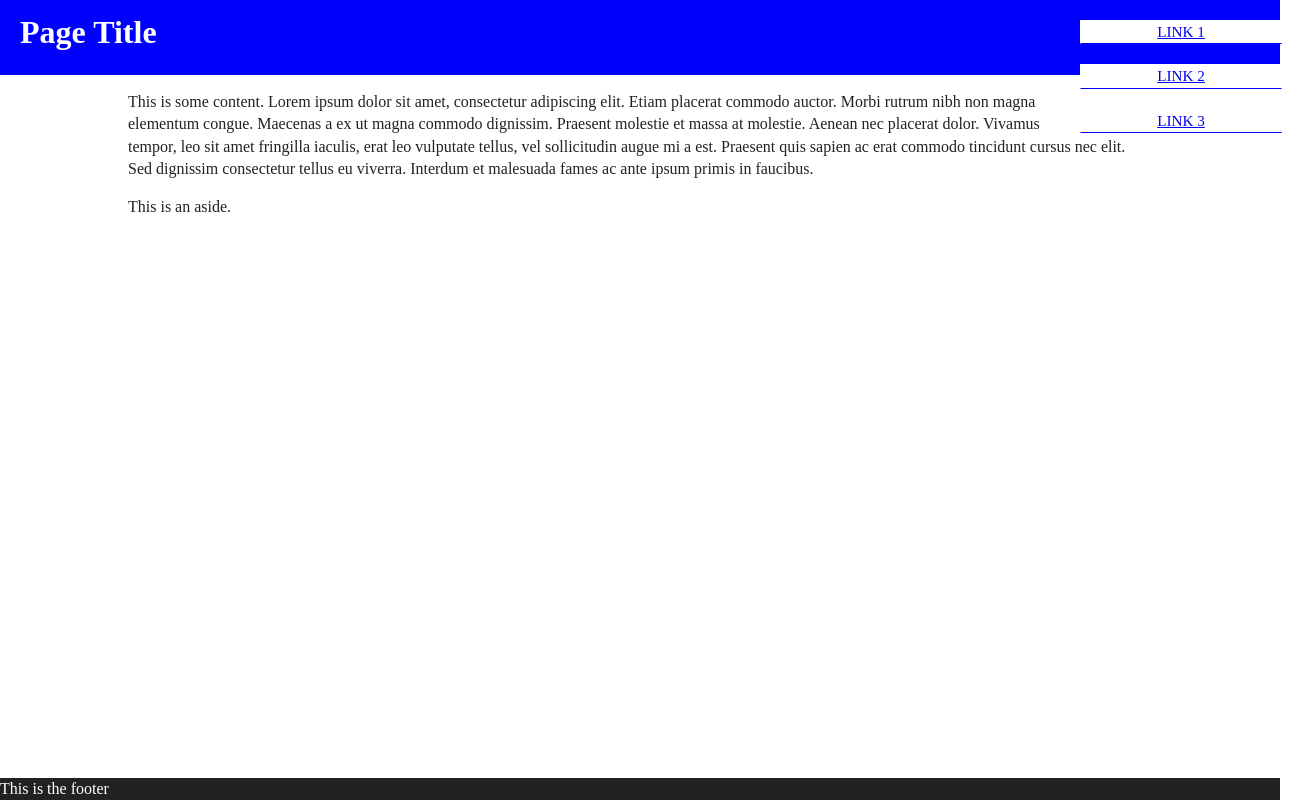
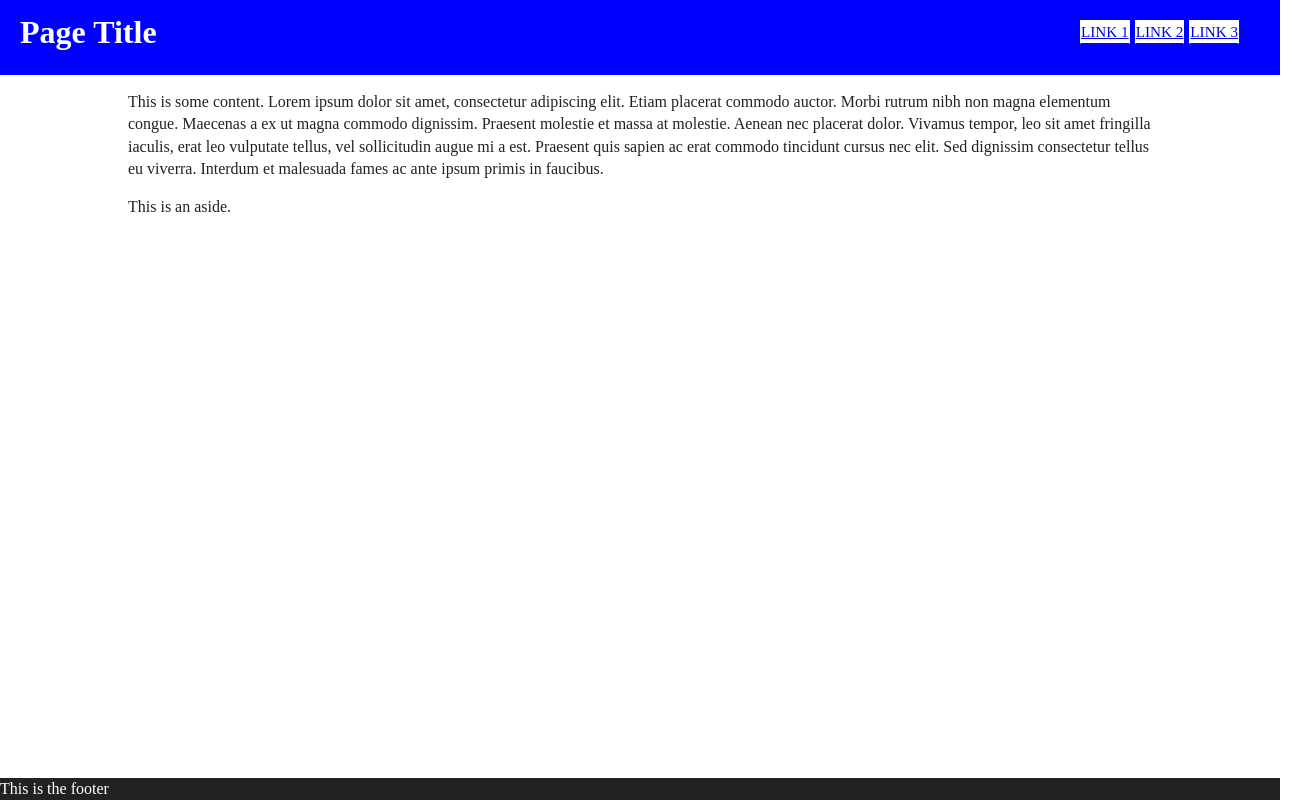
Before and after one commit to mikaylawho/MyOwnWebsite, a website: page index.html in a window 1280 px wide. Shown: the whole page, 1302 px wide, since content can reach past the window. Drawn offline with Linux system fonts and the light colour scheme.

Commit message:
fix navigation weirdness

```diff
--- a/index.html
+++ b/index.html
@@ -6,7 +6,7 @@
 </head>
   <body>
   <div class="wrap">
-    <header><h1 id="page-title">Page Title</h1>
+    <header class="clearfix"><h1 id="page-title">Page Title</h1>
       <ul class="main-menu">
         <li><a href="#">Link 1</a></li>
         <li><a href="#">Link 2</a></li>
--- a/src/css/main.css
+++ b/src/css/main.css
@@ -171,9 +171,10 @@ ul.main-menu a:hover {
   }
 
   h1{
-    text-align:left;
+    float:left;
     display:inline-block;
     margin-top:10px;
+    clear:left;
   }
 
   ul.main-menu{
@@ -182,10 +183,12 @@ ul.main-menu a:hover {
 
   ul.main-menu li {
     display: inline-block;
-    width:200px;
-    margin-top:20px;
-    margin-right:20px;
+    float:left;
+    margin-right:5px;
+    margin-top: 10%;
+
   }
+
 
 }
 
```
